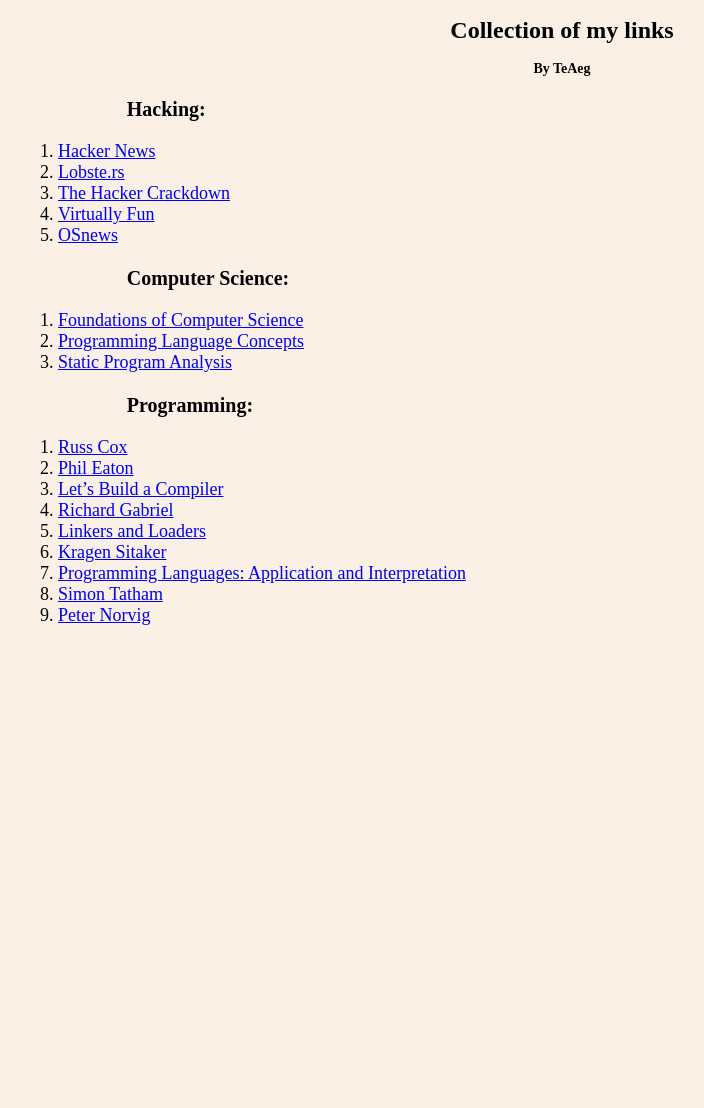
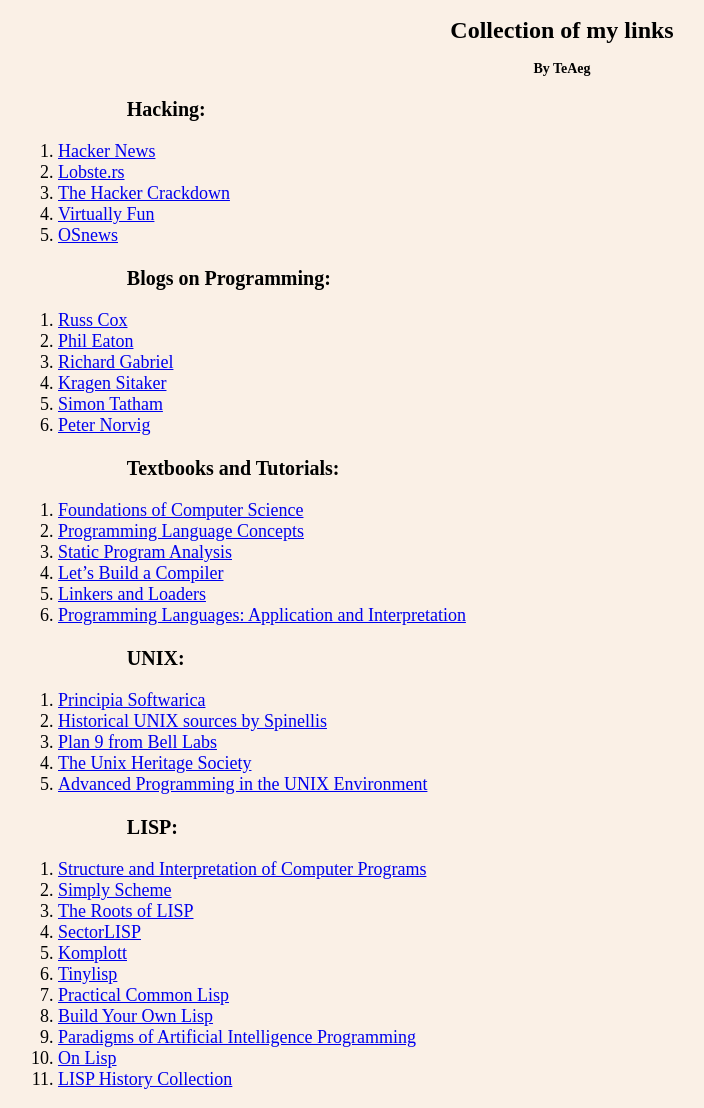
Before and after one commit to TeAeg/teaeg.github.io, a Jekyll site: the page built from index.md, in a window 1280 px wide. Shown: the whole page, without its empty margins (78-782 px from the left). Built offline with Jekyll 4.4.1, drawn with Linux system fonts in a browser that asks for light colours; before the commit the page ends 900 px from its top, so only the background shows below that.

Commit message:
Added new sections
Added "Blogs on Programming", "Textbooks and Tutorials", "UNIX" and "LISP"

```diff
--- a/index.md
+++ b/index.md
@@ -11,18 +11,38 @@
 4. [Virtually Fun](https://virtuallyfun.com)
 5. [OSnews](https://www.osnews.com)
 
-## Computer Science:
+## Blogs on Programming:
+1. [Russ Cox](https://research.swtch.com)
+2. [Phil Eaton](https://eatonphil.com)
+3. [Richard Gabriel](https://www.dreamsongs.com/index.html)
+4. [Kragen Sitaker](http://canonical.org/~kragen)
+5. [Simon Tatham](https://www.chiark.greenend.org.uk/~sgtatham/quasiblog)
+6. [Peter Norvig](https://norvig.com)
+
+## Textbooks and Tutorials:
 1. [Foundations of Computer Science](http://infolab.stanford.edu/~ullman/focs.html)
 2. [Programming Language Concepts](https://itu.dk/~sestoft/plc)
 3. [Static Program Analysis](https://cs.au.dk/~amoeller/spa)
+4. [Let's Build a Compiler](https://compilers.iecc.com/crenshaw)
+5. [Linkers and Loaders](https://linker.iecc.com)
+6. [Programming Languages: Application and Interpretation](https://www.plai.org)
 
-## Programming:
-1. [Russ Cox](https://research.swtch.com)
-2. [Phil Eaton](https://eatonphil.com)
-3. [Let's Build a Compiler](https://compilers.iecc.com/crenshaw)
-4. [Richard Gabriel](https://www.dreamsongs.com/index.html)
-5. [Linkers and Loaders](https://linker.iecc.com)
-6. [Kragen Sitaker](http://canonical.org/~kragen)
-7. [Programming Languages: Application and Interpretation](https://www.plai.org)
-8. [Simon Tatham](https://www.chiark.greenend.org.uk/~sgtatham/quasiblog)
-9. [Peter Norvig](https://norvig.com)
+## UNIX:
+1. [Principia Softwarica](https://principia-softwarica.org)
+2. [Historical UNIX sources by Spinellis](https://github.com/dspinellis/unix-history-repo)
+3. [Plan 9 from Bell Labs](https://plan9.io/plan9)
+4. [The Unix Heritage Society](https://wiki.tuhs.org)
+5. [Advanced Programming in the UNIX Environment](https://stevens.netmeister.org/631)
+
+## LISP:
+1. [Structure and Interpretation of Computer Programs](https://mitp-content-server.mit.edu/books/content/sectbyfn/books_pres_0/6515/sicp.zip/index.html)
+2. [Simply Scheme](https://people.eecs.berkeley.edu/~bh/ss-toc2.html)
+3. [The Roots of LISP](https://paulgraham.com/rootsoflisp.html)
+4. [SectorLISP](https://justine.lol/sectorlisp2)
+5. [Komplott](https://github.com/krig/LISP)
+6. [Tinylisp](https://github.com/Robert-van-Engelen/tinylisp)
+7. [Practical Common Lisp](https://gigamonkeys.com/book)
+8. [Build Your Own Lisp](https://www.buildyourownlisp.com)
+9. [Paradigms of Artificial Intelligence Programming](https://github.com/norvig/paip-lisp)
+10. [On Lisp](https://www.paulgraham.com/onlisp.html)
+11. [LISP History Collection](https://softwarepreservation.computerhistory.org/LISP)
```
